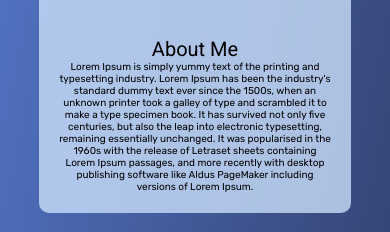
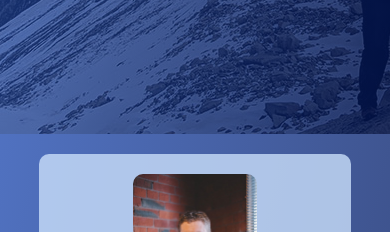
Before and after one commit to The4star/portfolio, a plain HTML site: page index.html in a window 390 px wide. Shown: the part 429-661 px from the top of the page. Drawn offline with nearby package versions, Linux system fonts and the light colour scheme.

Commit message:
added image instead of video for mobile

```diff
--- a/index.html
+++ b/index.html
@@ -27,6 +27,7 @@
     <div class="video-container">
       <div class="video-colour-overlay"></div>
       <video id="video-hero" src="./video/portfolio_video.mp4" autoplay muted loop></video>
+      <img id="mobile-hero" src="./img/torres_del_paine_national_park.jpg" alt="torres_del_paine_national_park_towers">
       <div class="text-over-video">
         <h1>Clinton Forster</h1>
         <h2>Content Creator | Full Stack Developer</h2>
--- a/styles.css
+++ b/styles.css
@@ -32,7 +32,7 @@ h2 {
 
 p {
     font-family: 'Rubik', sans-serif;
-    font-size: 18px
+    font-size: 24px
 }
 
 a {
@@ -107,6 +107,10 @@ li:hover {
     align-items: center;
     justify-content: center;
     z-index: 1;
+}
+
+#mobile-hero {
+    display: none;
 }
 
 .text-over-video {
@@ -244,10 +248,6 @@ footer {
         font-size: 20px;
     }
 
-    p {
-        font-size: 10px;
-    }
-
     nav, #footer-menu{
         width: 80%;
     }
@@ -268,4 +268,12 @@ footer {
        height: 40px;
     }
 
+    #video-hero {
+        display: none;
+    }
+
+    #mobile-hero {
+        display: inline;
+    }
+
 }
```
